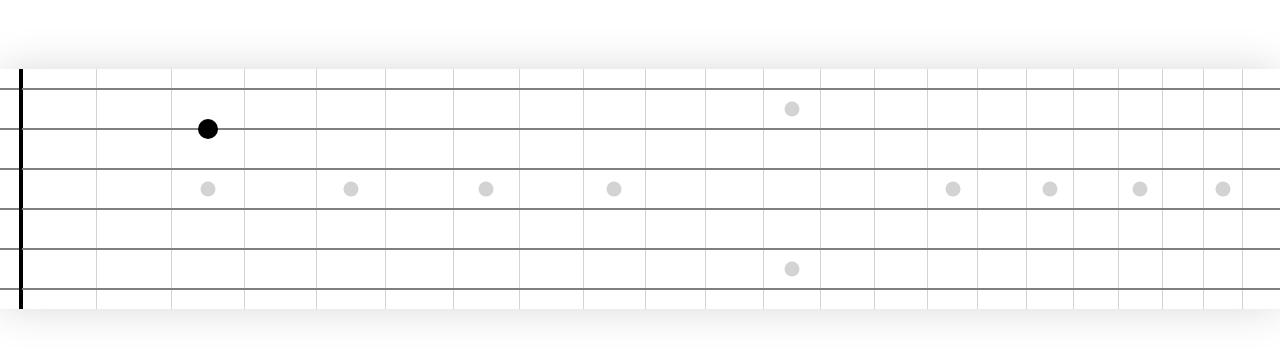
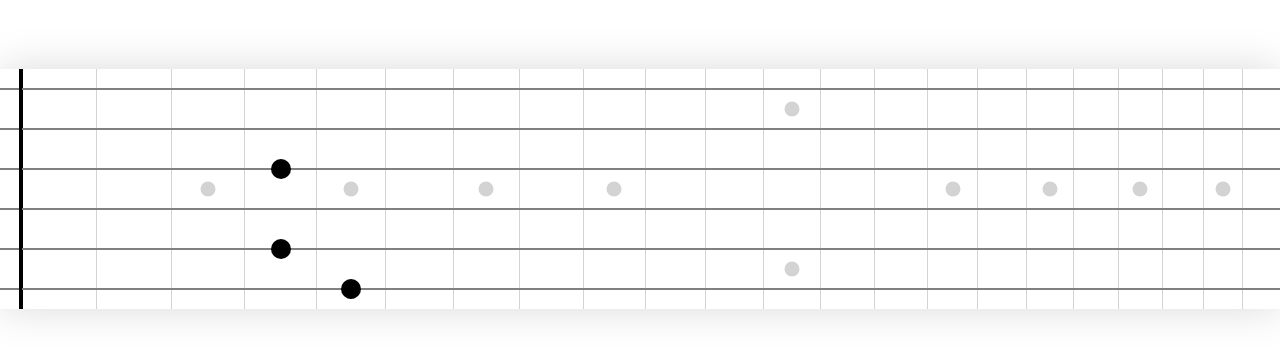
Before and after one commit to nickells/frets, a React (Create React App) app: page / in a window 1280 px wide. Shown: the part 211-568 px from the top of the page. Built offline with nearby package versions, Linux system fonts and the light colour scheme.

Commit message:
Pass markers through props

```diff
--- a/src/App.tsx
+++ b/src/App.tsx
@@ -1,6 +1,6 @@
 import React from 'react';
 import './App.css';
-import Frets from './components/Frets';
+import Frets, { FretType } from './components/Frets';
 
 function getLoopedArrayOfLengthFromIndex<T>(array: Array<T>, length: number, start: number): Array<T> {
   const shiftedArray = array.slice(start).concat(array.slice(0, start))
@@ -27,10 +27,26 @@ const handleClick = (fret: number, string: number) => {
   console.log(notes[string - 1][fret])
 }
 
+
+const markers: Array<FretType> = [
+  {
+    fret: 5,
+    string: 6,
+  },
+  {
+    fret: 4,
+    string: 5,
+  },
+  {
+    fret: 4,
+    string: 3,
+  },
+]
+
 function App() {
   return (
     <div className="App">
-      <Frets onClickFret={handleClick}/>
+      <Frets onClickFret={handleClick} markers={markers}/>
     </div>
   );
 }
--- a/src/components/Frets.tsx
+++ b/src/components/Frets.tsx
@@ -1,7 +1,7 @@
-import React, { useState, useMemo, useCallback } from 'react';
+import React, { useState } from 'react';
 import styled from 'styled-components'
 
-interface FretType {
+export interface FretType {
   string: number,
   fret: number,
 }
@@ -36,27 +36,25 @@ const FretBoard = styled.div`
   grid-template-rows: repeat(6, 1fr);
   width: 100%;
   box-shadow: 0px 00px 40px rgba(0, 0, 0, 0.15);
+  &:hover {
+    cursor: pointer;
+  }
 `
 
 const height: number = 40
 
 const FretMarker = styled.div<FretType>`
   display: inline-block;
-  width: 1px;
   height: ${height}px;
   position: relative;
   width: 100%;
   box-sizing: border-box;
   position: relative;
-  overflow: visible;
   z-index: 1;
-  &:hover {
-    cursor: pointer;
-  }
   border-left: ${({fret}) => {
     if (fret > 1) return '1px solid lightgrey;'
     if (fret === 1) return '4px solid black;'
-    else return ''
+    else return 'none;'
   }}
 `
 
@@ -122,6 +120,7 @@ type FretFunction = (fret: number, string: number) => any
 
 interface FretboardProps {
   onClickFret?: FretEvent;
+  markers: Array<FretType>;
 }
 
 const getFretId = (fret: number, string: number): string => `${fret}:${string}`;
@@ -150,20 +149,21 @@ const Fret = ({fret, string, onClickFret, marked}: FretProps) => {
   )
 }
 
-export default ({onClickFret = () => {}}: FretboardProps) => {
-
+export default ({onClickFret = () => {}, markers = []}: FretboardProps) => {
+  const markerIds = markers.map(({fret, string}) => getFretId(fret, string));
   return (
     <FretBoard>
       {
-        frets.map(({ fret, string }: FretType): any => (
-          <Fret
-            key={getFretId(fret, string)}
+        frets.map(({ fret, string }: FretType): any => {
+          const id: string = getFretId(fret, string)
+          return <Fret
+            key={id}
             fret={fret}
             string={string}
             onClickFret={onClickFret}
-            marked={(fret === 3 && string === 2)}
+            marked={markerIds.includes(id)}
           />
-        ))
+        })
       }
     </FretBoard>
   )
```
